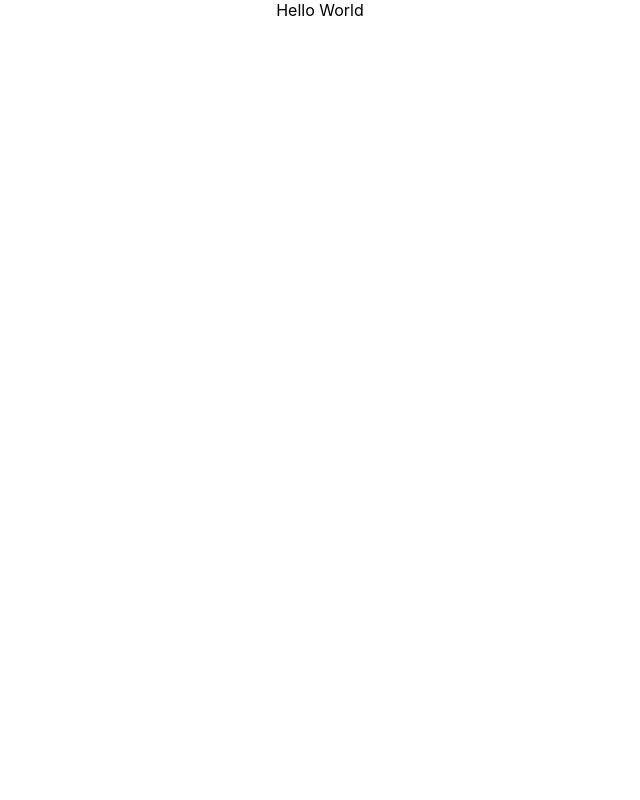
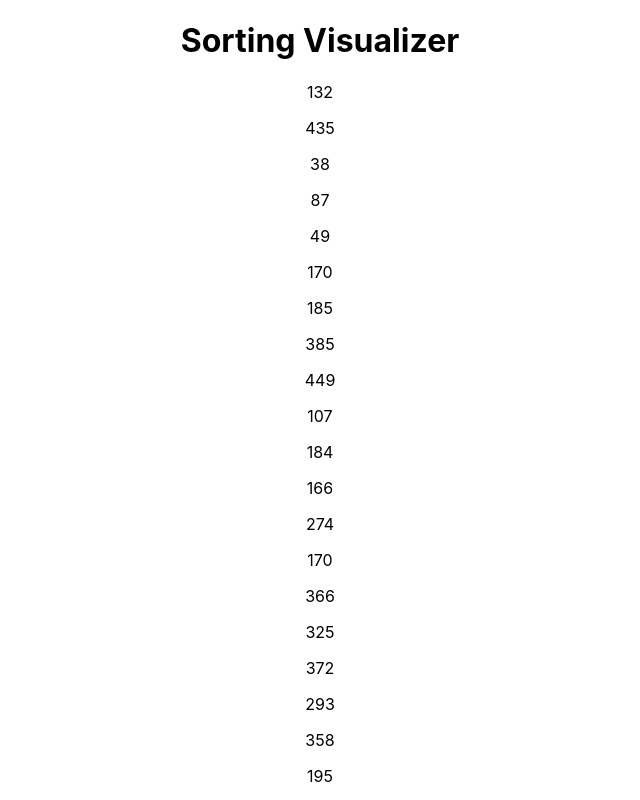
Before and after one commit to RogelioCamargo/sorting-visualizer, a React (Create React App) app: page / in a window 1280 px wide. Shown: the top 800 px of the page, without its empty margins (320-960 px from the left). Built offline with nearby package versions, Linux system fonts and the light colour scheme.

Commit message:
Create SortingVisualizer component

```diff
--- a/src/App.tsx
+++ b/src/App.tsx
@@ -1,10 +1,11 @@
 import React from 'react';
 import './App.css';
+import SortingVisualizer from "./SortingVisualizer";
 
 function App() {
   return (
     <div className="App">
-      Hello World
+      <SortingVisualizer />
     </div>
   );
 }
--- /dev/null
+++ b/src/SortingVisualizer/SortingVisualizer.tsx
@@ -0,0 +1,21 @@
+import { useState, useEffect } from "react";
+import { getArrayFromRange } from "./util";
+
+const SortingVisualizer = () => {
+	const [array, setArray] = useState<number[]>([]);
+
+	useEffect(() => {
+		setArray(getArrayFromRange(100, 10, 500));
+	}, []);
+
+	return (
+		<div>
+			<h1>Sorting Visualizer</h1>
+			{array.map((value) => (
+				<p>{value}</p>
+			))}
+		</div>
+	);
+};
+
+export default SortingVisualizer;
--- /dev/null
+++ b/src/SortingVisualizer/index.ts
@@ -0,0 +1,3 @@
+import SortingVisualizer from "./SortingVisualizer";
+
+export default SortingVisualizer;
```
